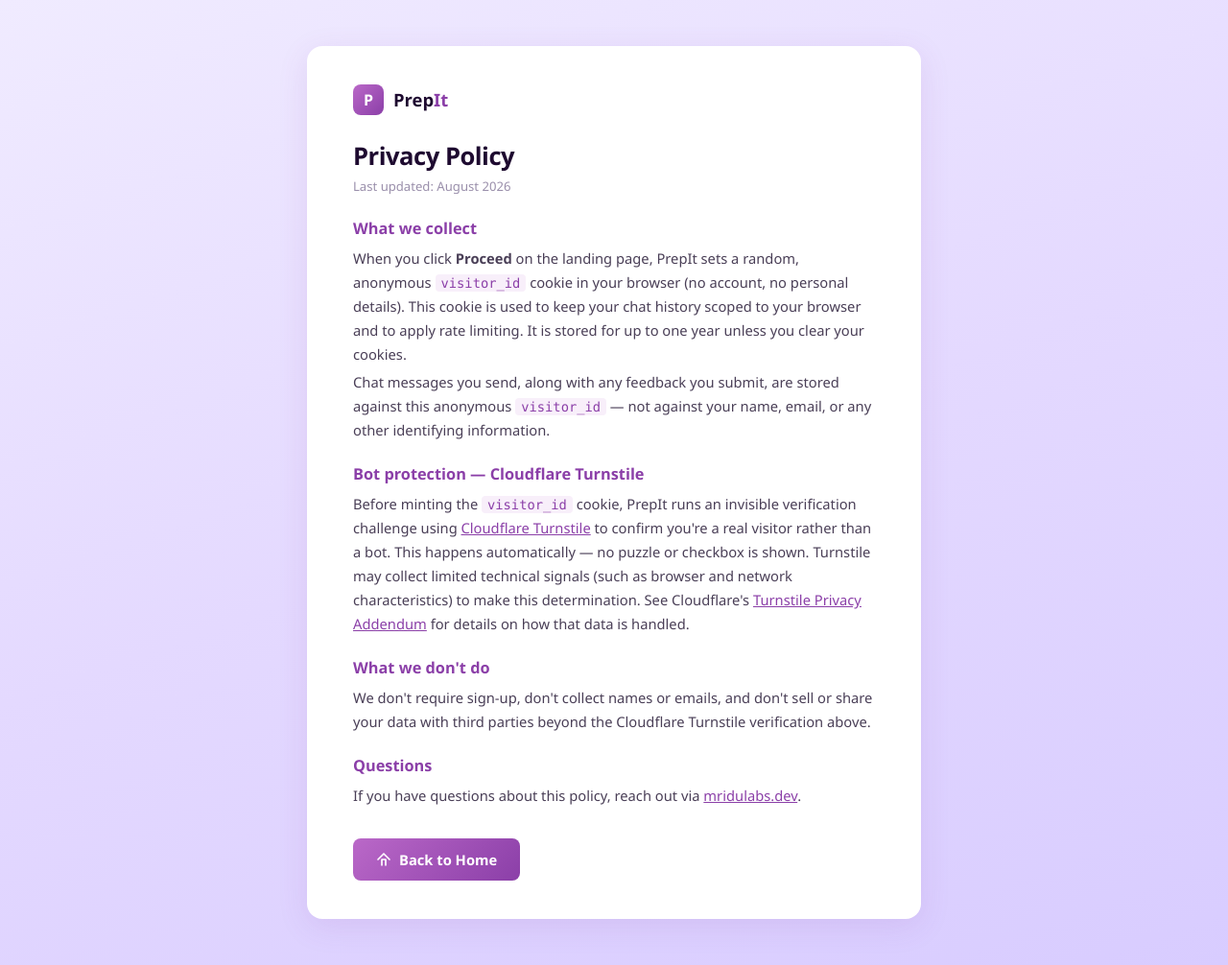
After one commit to mridubhatnagar/prepwise, a Python web app: template templates/privacy.html in a window 1280 px wide. The commit adds this page. Shown: the whole page at 96% size. Run offline with Jinja, Linux system fonts and the light colour scheme; the template is opened without the code that fills it, so the values that code supplies are empty.

Commit message:
feat: add privacy policy page, referenced from landing page
Required as a condition of enabling Turnstile invisible mode — links
Cloudflare's Turnstile Privacy Addendum from our own policy.

```diff
--- a/app.py
+++ b/app.py
@@ -52,6 +52,10 @@ def create_app() -> FastAPI:
             "request": request,
             "turnstile_site_key": config.TURNSTILE_SITE_KEY,
         })
+
+    @app.get("/privacy", include_in_schema=False)
+    async def privacy(request: Request):
+        return templates.TemplateResponse("privacy.html", {"request": request})
 
     @app.get("/chat", include_in_schema=False)
     async def chat(request: Request):
--- /dev/null
+++ b/static/css/privacy.css
@@ -0,0 +1,116 @@
+* { box-sizing: border-box; margin: 0; padding: 0; }
+
+body {
+  min-height: 100vh;
+  display: flex;
+  justify-content: center;
+  font-family: 'Segoe UI', sans-serif;
+  background: linear-gradient(160deg, #f0ebff 0%, #e4d9ff 50%, #d8ccff 100%);
+  padding: 48px 20px;
+}
+
+.privacy-card {
+  background: #fff;
+  border-radius: 16px;
+  box-shadow: 0 8px 32px rgba(139, 63, 168, 0.12);
+  padding: 40px 48px;
+  max-width: 640px;
+  width: 100%;
+}
+
+.app-logo {
+  display: flex;
+  align-items: center;
+  gap: 10px;
+  margin-bottom: 28px;
+}
+
+.app-logo .logo-mark {
+  width: 32px;
+  height: 32px;
+  border-radius: 8px;
+  background: linear-gradient(135deg, #ba68c8, #8b3fa8);
+  color: #fff;
+  font-weight: 800;
+  display: flex;
+  align-items: center;
+  justify-content: center;
+  font-size: 1rem;
+}
+
+.app-logo .logo-name {
+  font-weight: 800;
+  font-size: 1.15rem;
+  color: #1e0a30;
+}
+
+.app-logo .logo-name span {
+  color: #8b3fa8;
+}
+
+h1 {
+  font-size: 1.6rem;
+  font-weight: 800;
+  color: #1e0a30;
+  margin-bottom: 4px;
+  letter-spacing: -0.5px;
+}
+
+.updated {
+  font-size: 0.82rem;
+  color: #9a8fab;
+  margin-bottom: 24px;
+}
+
+h2 {
+  font-size: 1.02rem;
+  font-weight: 700;
+  color: #8b3fa8;
+  margin-top: 24px;
+  margin-bottom: 8px;
+}
+
+p {
+  font-size: 0.92rem;
+  line-height: 1.7;
+  color: #4a3f57;
+  margin-bottom: 4px;
+}
+
+code {
+  background: rgba(186, 104, 200, 0.1);
+  color: #8b3fa8;
+  padding: 1px 6px;
+  border-radius: 4px;
+  font-size: 0.86rem;
+}
+
+a {
+  color: #8b3fa8;
+}
+
+.home-btn {
+  display: inline-flex;
+  align-items: center;
+  gap: 8px;
+  background: linear-gradient(135deg, #ba68c8, #8b3fa8);
+  color: #fff;
+  font-size: 0.92rem;
+  font-weight: 600;
+  padding: 11px 24px;
+  border-radius: 8px;
+  text-decoration: none;
+  margin-top: 28px;
+  transition: opacity 0.15s;
+}
+
+.home-btn:hover {
+  opacity: 0.9;
+  color: #fff;
+}
+
+@media (max-width: 575.98px) {
+  .privacy-card {
+    padding: 28px 24px;
+  }
+}
--- a/templates/landing.html
+++ b/templates/landing.html
@@ -109,6 +109,8 @@
     <a href="https://mridulabs.dev" target="_blank" rel="noopener">mridulabs.dev</a>
     &nbsp;&middot;&nbsp; &copy; 2026 PrepIt &nbsp;&middot;&nbsp;
     <a href="https://storyset.com/people" target="_blank" rel="noopener">People illustrations by Storyset</a>
+    &nbsp;&middot;&nbsp;
+    <a href="/privacy">Privacy Policy</a>
   </div>
 
   <script>const TURNSTILE_SITE_KEY = "{{ turnstile_site_key }}";</script>
--- /dev/null
+++ b/templates/privacy.html
@@ -0,0 +1,73 @@
+<!DOCTYPE html>
+<html lang="en">
+<head>
+  <meta charset="UTF-8"/>
+  <meta name="viewport" content="width=device-width, initial-scale=1.0"/>
+  <title>PrepIt — Privacy Policy</title>
+  <link rel="icon" type="image/svg+xml" href="/static/img/favicon.svg"/>
+  <link href="https://cdn.jsdelivr.net/npm/bootstrap@5.3.3/dist/css/bootstrap.min.css" rel="stylesheet"/>
+  <link rel="stylesheet" href="/static/css/privacy.css"/>
+</head>
+<body>
+
+  <div class="privacy-card">
+    <div class="app-logo">
+      <div class="logo-mark">P</div>
+      <div class="logo-name">Prep<span>It</span></div>
+    </div>
+
+    <h1>Privacy Policy</h1>
+    <p class="updated">Last updated: August 2026</p>
+
+    <h2>What we collect</h2>
+    <p>
+      When you click <strong>Proceed</strong> on the landing page, PrepIt sets a random,
+      anonymous <code>visitor_id</code> cookie in your browser (no account, no personal
+      details). This cookie is used to keep your chat history scoped to your browser and
+      to apply rate limiting. It is stored for up to one year unless you clear your
+      cookies.
+    </p>
+    <p>
+      Chat messages you send, along with any feedback you submit, are stored against this
+      anonymous <code>visitor_id</code> — not against your name, email, or any other
+      identifying information.
+    </p>
+
+    <h2>Bot protection — Cloudflare Turnstile</h2>
+    <p>
+      Before minting the <code>visitor_id</code> cookie, PrepIt runs an invisible
+      verification challenge using
+      <a href="https://www.cloudflare.com/products/turnstile/" target="_blank" rel="noopener">Cloudflare Turnstile</a>
+      to confirm you're a real visitor rather than a bot. This happens automatically —
+      no puzzle or checkbox is shown. Turnstile may collect limited technical signals
+      (such as browser and network characteristics) to make this determination. See
+      Cloudflare's
+      <a href="https://developers.cloudflare.com/turnstile/turnstile-privacy-and-compliance/" target="_blank" rel="noopener">Turnstile Privacy Addendum</a>
+      for details on how that data is handled.
+    </p>
+
+    <h2>What we don't do</h2>
+    <p>
+      We don't require sign-up, don't collect names or emails, and don't sell or share
+      your data with third parties beyond the Cloudflare Turnstile verification above.
+    </p>
+
+    <h2>Questions</h2>
+    <p>
+      If you have questions about this policy, reach out via
+      <a href="https://mridulabs.dev" target="_blank" rel="noopener">mridulabs.dev</a>.
+    </p>
+
+    <a href="/" class="home-btn">
+      <svg width="16" height="16" viewBox="0 0 24 24" fill="none"
+           stroke="currentColor" stroke-width="2.5"
+           stroke-linecap="round" stroke-linejoin="round">
+        <path d="M3 12L12 3l9 9"/>
+        <path d="M9 21V12h6v9"/>
+      </svg>
+      Back to Home
+    </a>
+  </div>
+
+</body>
+</html>
```
